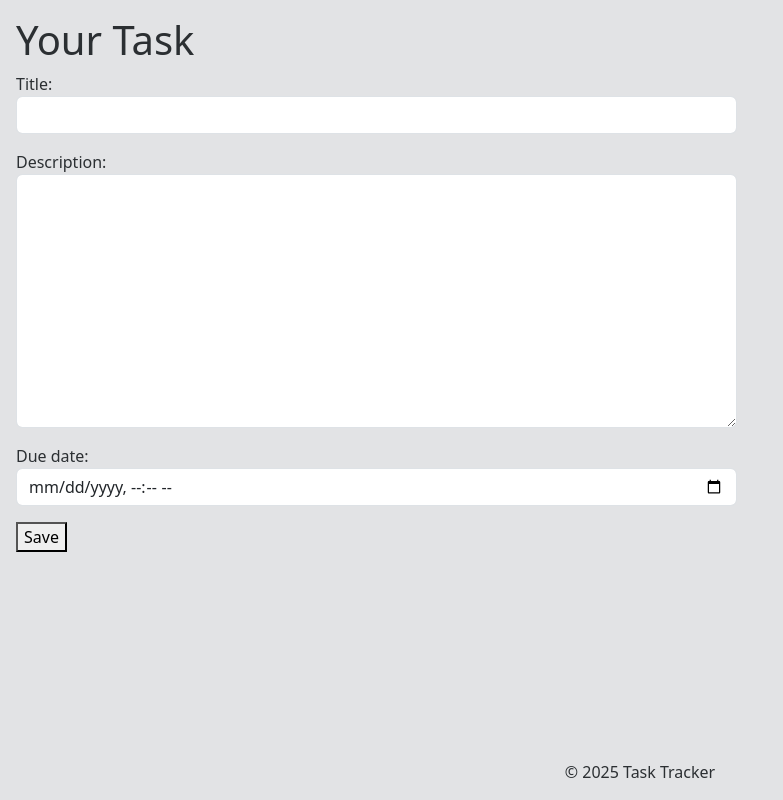
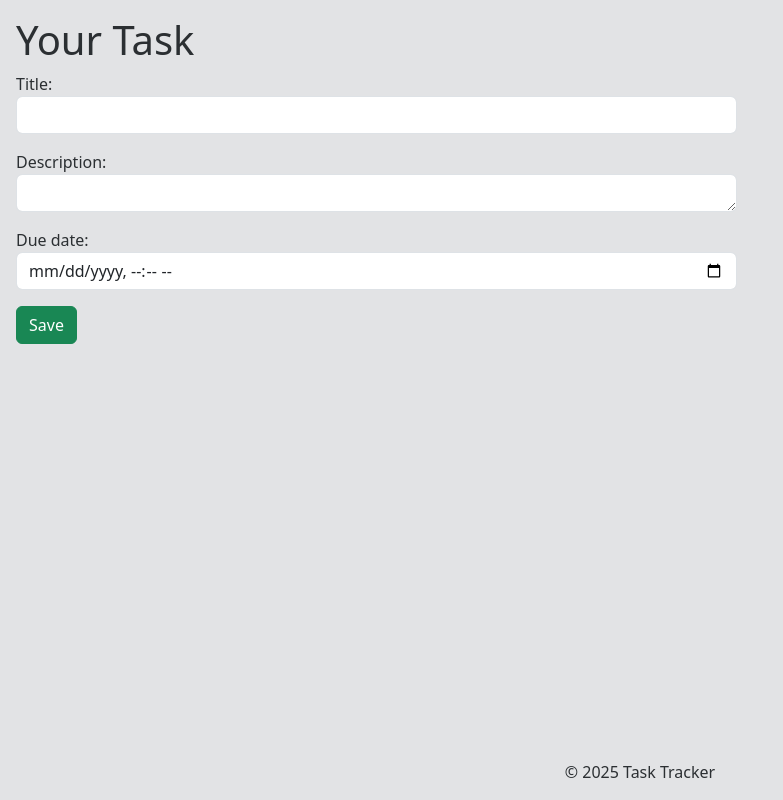
Before and after one commit to Maritimsephania/Tasktracker_project, a Django app: template tasks/templates/save.html in a window 1280 px wide. Shown: the whole page, without its empty margins (0-783 px from the left). Run offline with Django 5.2, Linux system fonts and the light colour scheme; the template is opened without the code that fills it: values that come from a table or form of the project are taken from there, others are empty.

Commit message:
updated save/edit page

```diff
--- a/tasks/forms.py
+++ b/tasks/forms.py
@@ -8,7 +8,7 @@ class TaskForm(forms.ModelForm):
         fields = ['title','description','due_date']
         widgets = {
             'title':forms.TextInput(attrs={'class':'form-control'}),
-            'description':forms.Textarea(attrs={'class':'form-control'}),
+            'description':forms.Textarea(attrs={'class':'form-control', 'rows':1}),
             'due_date':forms.DateTimeInput(attrs={'class':'form-control', 'type':'datetime-local'})
 
         }
--- a/tasks/models.py
+++ b/tasks/models.py
@@ -7,6 +7,6 @@ class Task(models.Model):
     description = models.TextField(blank=True, null=True)
     completed = models.BooleanField(default=False)
     due_date = models.DateTimeField(blank=True, null=True)
-#Determines what is displayed on the admin interface
+
     def __str__(self):
         return self.title
--- /dev/null
+++ b/tasks/static/js/index.js
@@ -0,0 +1,11 @@
+document.addEventListener('DOMContentLoaded', function () {
+    const textarea = document.getElementById('id_description');
+
+    textarea.addEventListener('keyup', function () {
+        this.style.overflow = 'hidden';
+        this.style.height = 'auto';
+        this.style.height = this.scrollHeight + 'px';
+    });
+
+    textarea.style.height = textarea.scrollHeight + 'px';
+});
--- a/tasks/templates/base.html
+++ b/tasks/templates/base.html
@@ -9,6 +9,7 @@
 
     <link href="https://cdn.jsdelivr.net/npm/bootstrap@5.3.3/dist/css/bootstrap.min.css" rel="stylesheet" integrity="sha384-QWTKZyjpPEjISv5WaRU9OFeRpok6YctnYmDr5pNlyT2bRjXh0JMhjY6hW+ALEwIH" crossorigin="anonymous">
     <link rel="stylesheet" href="{% static '/css/styles.css' %}">
+
 </head>
 <body class="p-3 mb-2 bg-secondary-subtle text-secondary-emphasis" >
     <div >
@@ -22,5 +23,7 @@
         <p>&copy; 2025 Task Tracker</p>
     </footer>
     <script src="https://cdn.jsdelivr.net/npm/bootstrap@5.3.3/dist/js/bootstrap.bundle.min.js" integrity="sha384-YvpcrYf0tY3lHB60NNkmXc5s9fDVZLESaAA55NDzOxhy9GkcIdslK1eN7N6jIeHz" crossorigin="anonymous"></script>
+
+    <script src="{% static 'js/index.js' %}"></script>
 </body>
 </html>
--- a/tasks/templates/save.html
+++ b/tasks/templates/save.html
@@ -11,13 +11,16 @@
 
             {{form.as_p}}
             {% if form.instance.id %}
-              <button type="submit" name = "save" value="{{ form.instance.id }}" >Update</button>
+              <button class="btn btn-primary" type="submit"  name = "save" value="{{ form.instance.id }}" >Update</button>
             {% else %}
-              <button type="submit" name = "save" >Save</button>
+              <button class="btn btn-success" type="submit" name = "save" >Save</button>
             {% endif %}
 
         </form>
       </div>
     </div>
   </div>
+
+
+
 {% endblock %}
```
Also changed, not shown: tasks/templates/tasks.html (+4 -5 lines), tasks/views.py (+1 -13 lines), db.sqlite3.
